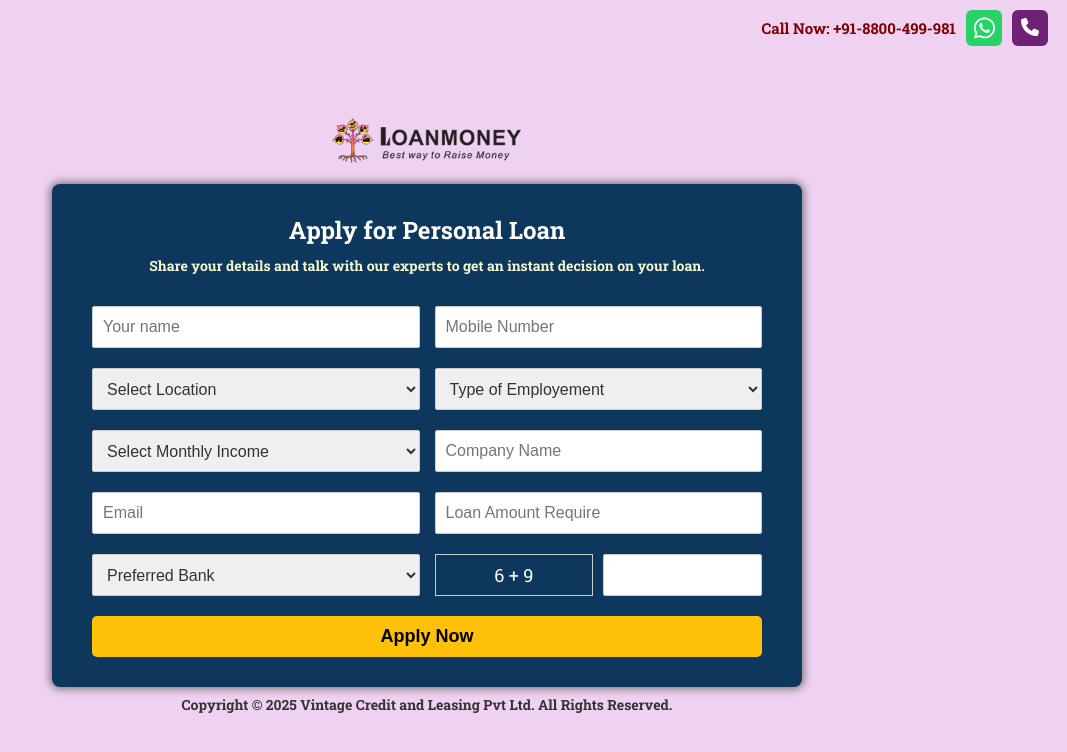
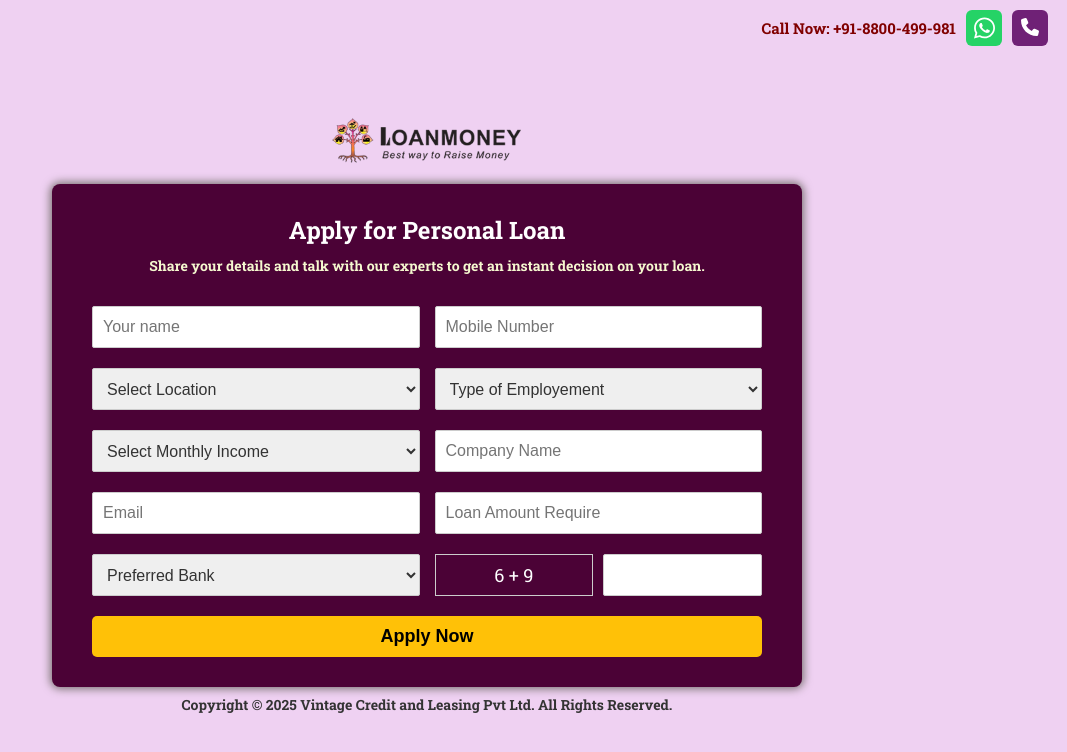
Before and after one commit to loanmoneyindia/lmi_lp, a Next.js app: page /apply-personal-loan in a window 1280 px wide. Shown: the top 752 px of the page, without its empty margins (213-1280 px from the left). Built offline with nearby package versions, Linux system fonts and the light colour scheme.

Commit message:
Change Link target

```diff
--- a/src/app/globals.css
+++ b/src/app/globals.css
@@ -318,7 +318,7 @@ ul, ol{list-style: none;}
 }
 
 .form-container{
-  background-color: #0d375c;
+  background-color: #4b0236;
   padding: 30px 40px;
   border-radius: 8px;
   box-shadow:0 0 9px 2px rgb(124 116 116);
```
